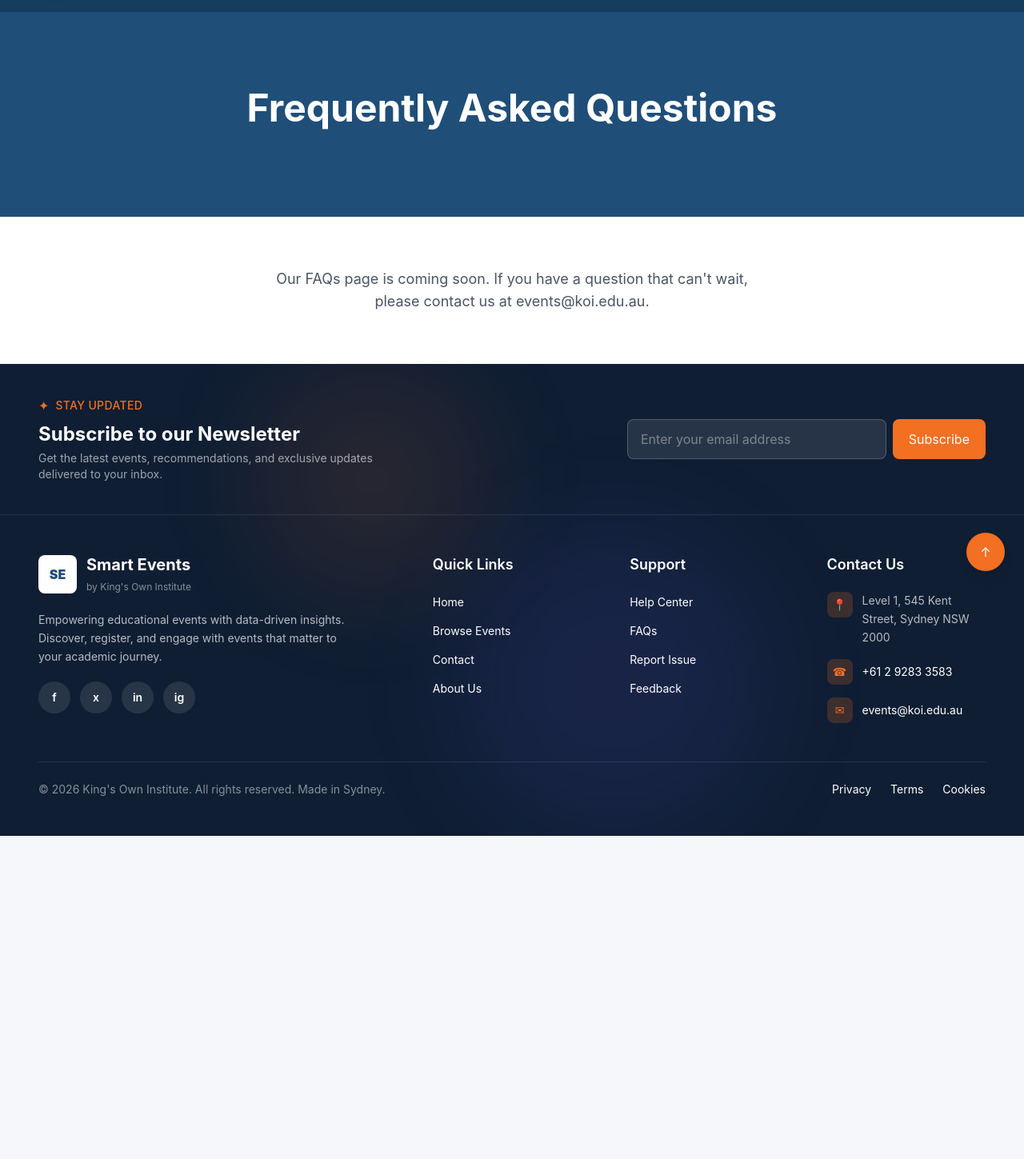
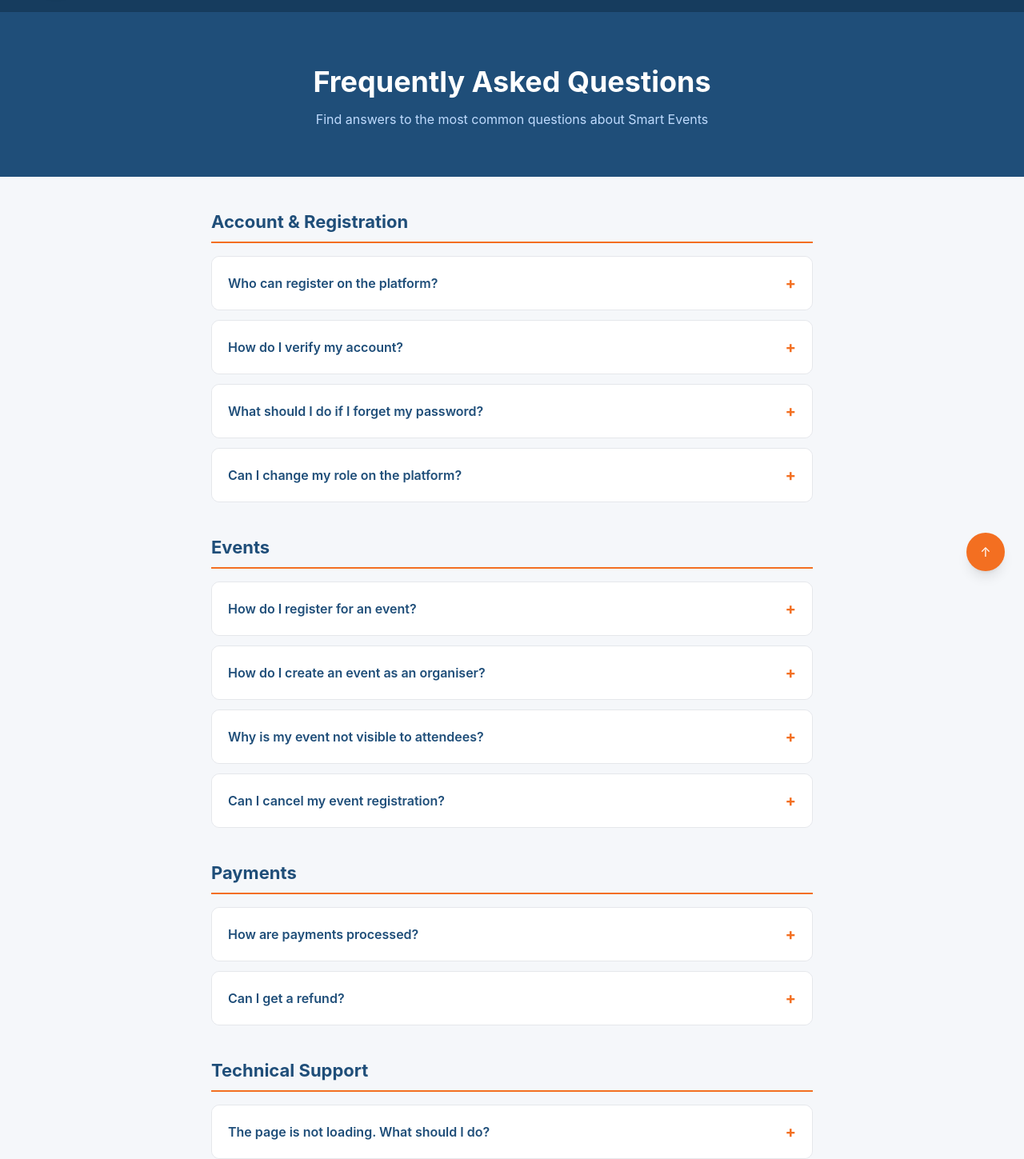
Before and after one commit to Strange-bots/Smart_Event_Management, a React (Vite) app in the folder Client/: page /faqs in a window 1280 px wide. Shown: the part 62-1511 px from the top of the page at 80% size. Before the commit the page ends 1107 px from the top, so only its background shows below. Built offline with nearby package versions, Linux system fonts and the light colour scheme; no server answers.

Commit message:
updated faq

```diff
--- a/Client/src/pages/faqs.jsx
+++ b/Client/src/pages/faqs.jsx
@@ -1,38 +1,101 @@
+import { useState } from "react";
 import Navbar from "../components/layout/navbar";
 import Footer from "../components/layout/footer";
 
-function FAQs() {
+const faqs = [
+  {
+    section: "Account & Registration",
+    items: [
+      { q: "Who can register on the platform?", a: "Only users with a valid @koi.edu.au email address can register. The platform is exclusively for King's Own Institute students, staff, and authorised event organisers." },
+      { q: "How do I verify my account?", a: "After registering, a One-Time Password (OTP) will be sent to your KOI email address. Enter the OTP on the verification screen to activate your account." },
+      { q: "What should I do if I forget my password?", a: "Click the Forgot Password link on the login page. A password reset link will be sent to your registered KOI email address." },
+      { q: "Can I change my role on the platform?", a: "Roles are assigned by the Administrator. If you need a role change, contact the admin team at events@koi.edu.au." },
+    ]
+  },
+  {
+    section: "Events",
+    items: [
+      { q: "How do I register for an event?", a: "Browse events on the Browse Events page, click on the event you are interested in, and click the Register button. You will receive a confirmation email after successful registration." },
+      { q: "How do I create an event as an organiser?", a: "Log in with your organiser account, go to your Organiser Dashboard, and click Create Event. Fill in the event details and submit for admin approval." },
+      { q: "Why is my event not visible to attendees?", a: "All events must be reviewed and approved by an Administrator before they become publicly visible. You will be notified once your event is approved or rejected." },
+      { q: "Can I cancel my event registration?", a: "Yes. Go to My Events in your dashboard and select the event you wish to cancel. Refund eligibility depends on the organiser's stated refund policy." },
+    ]
+  },
+  {
+    section: "Payments",
+    items: [
+      { q: "How are payments processed?", a: "Payments are processed through a secure PCI-DSS compliant payment gateway such as Stripe or PayPal. We do not store your card details on our servers." },
+      { q: "Can I get a refund?", a: "Refund eligibility is determined by the event organiser's refund policy stated at the time of registration. Contact the organiser directly for refund requests." },
+    ]
+  },
+  {
+    section: "Technical Support",
+    items: [
+      { q: "The page is not loading. What should I do?", a: "Try refreshing the page or clearing your browser cache. If the problem persists, contact us at events@koi.edu.au." },
+      { q: "I am not receiving OTP emails. What should I do?", a: "Check your spam or junk folder. Make sure you are using your @koi.edu.au email. If the issue continues, contact support at events@koi.edu.au." },
+      { q: "Which browsers are supported?", a: "The platform works best on modern browsers including Google Chrome, Mozilla Firefox, Microsoft Edge, and Safari." },
+    ]
+  },
+];
+
+export default function FAQs() {
+  const [openIndex, setOpenIndex] = useState(null);
+
+  const toggle = (index) => {
+    setOpenIndex(openIndex === index ? null : index);
+  };
+
+  let counter = 0;
+
   return (
-    <div className="min-h-screen flex flex-col bg-white">
+    <div>
       <Navbar />
+      <div style={{ backgroundColor: "#1f4e79", padding: "60px 24px", textAlign: "center" }}>
+        <h1 style={{ color: "white", fontSize: "36px", fontWeight: "bold", margin: 0 }}>Frequently Asked Questions</h1>
+        <p style={{ color: "#bfdbfe", marginTop: "8px" }}>Find answers to the most common questions about Smart Events</p>
+      </div>
 
-      <main className="flex-1">
-        <div className="bg-[#1f4e79] py-16 md:py-24">
-          <div className="mx-auto max-w-[1440px] px-4 text-center lg:px-12">
-            <h1 className="mb-4 text-3xl font-bold text-white md:text-5xl">
-              Frequently Asked Questions
-            </h1>
+      <div style={{ maxWidth: "800px", margin: "0 auto", padding: "40px 24px" }}>
+        {faqs.map((section) => (
+          <div key={section.section} style={{ marginBottom: "40px" }}>
+            <h2 style={{ color: "#1f4e79", fontSize: "22px", fontWeight: "bold", marginBottom: "16px", paddingBottom: "8px", borderBottom: "2px solid #f36f21" }}>
+              {section.section}
+            </h2>
+            {section.items.map((item) => {
+              const index = counter++;
+              return (
+                <div key={index} style={{ border: "1px solid #e5e7eb", borderRadius: "10px", marginBottom: "12px", overflow: "hidden" }}>
+                  <button
+                    onClick={() => toggle(index)}
+                    style={{ width: "100%", textAlign: "left", padding: "18px 20px", backgroundColor: openIndex === index ? "#f36f21" : "white", border: "none", cursor: "pointer", display: "flex", justifyContent: "space-between", alignItems: "center" }}
+                  >
+                    <span style={{ color: openIndex === index ? "white" : "#1f4e79", fontWeight: "600", fontSize: "16px" }}>
+                      {item.q}
+                    </span>
+                    <span style={{ color: openIndex === index ? "white" : "#f36f21", fontSize: "20px", fontWeight: "bold" }}>
+                      {openIndex === index ? "−" : "+"}
+                    </span>
+                  </button>
+                  {openIndex === index && (
+                    <div style={{ padding: "18px 20px", backgroundColor: "#f9fafb", borderTop: "1px solid #e5e7eb" }}>
+                      <p style={{ color: "#374151", margin: 0, lineHeight: "1.7" }}>{item.a}</p>
+                    </div>
+                  )}
+                </div>
+              );
+            })}
           </div>
+        ))}
+
+        <div style={{ background: "#1f4e79", borderRadius: "12px", padding: "32px", textAlign: "center", marginTop: "20px" }}>
+          <h3 style={{ color: "white", marginBottom: "8px" }}>Still have questions?</h3>
+          <p style={{ color: "#bfdbfe", marginBottom: "20px" }}>Our support team is happy to help you</p>
+          <a href="/help" style={{ backgroundColor: "#f36f21", color: "white", padding: "12px 28px", borderRadius: "8px", textDecoration: "none", fontWeight: "600" }}>
+            Contact Support
+          </a>
         </div>
-
-        <div className="mx-auto max-w-2xl px-4 py-16 text-center lg:px-8">
-          <p className="text-lg text-gray-600">
-            Our FAQs page is coming soon. If you have a question that
-            can&apos;t wait, please contact us at{" "}
-            <a
-              href="mailto:events@koi.edu.au"
-              className="text-[#f36f21] underline hover:opacity-80"
-            >
-              events@koi.edu.au
-            </a>
-            .
-          </p>
-        </div>
-      </main>
-
+      </div>
       <Footer />
     </div>
   );
 }
-
-export default FAQs;
```
